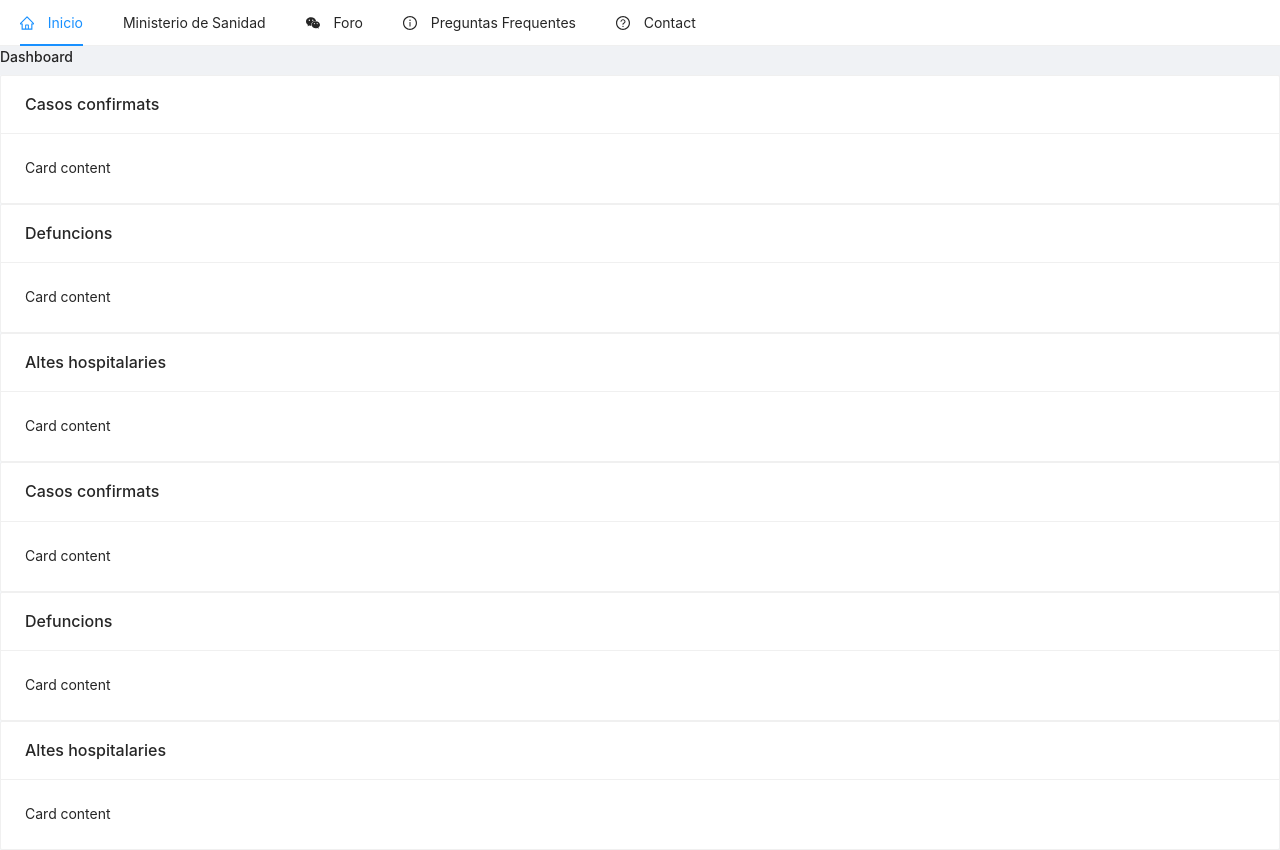
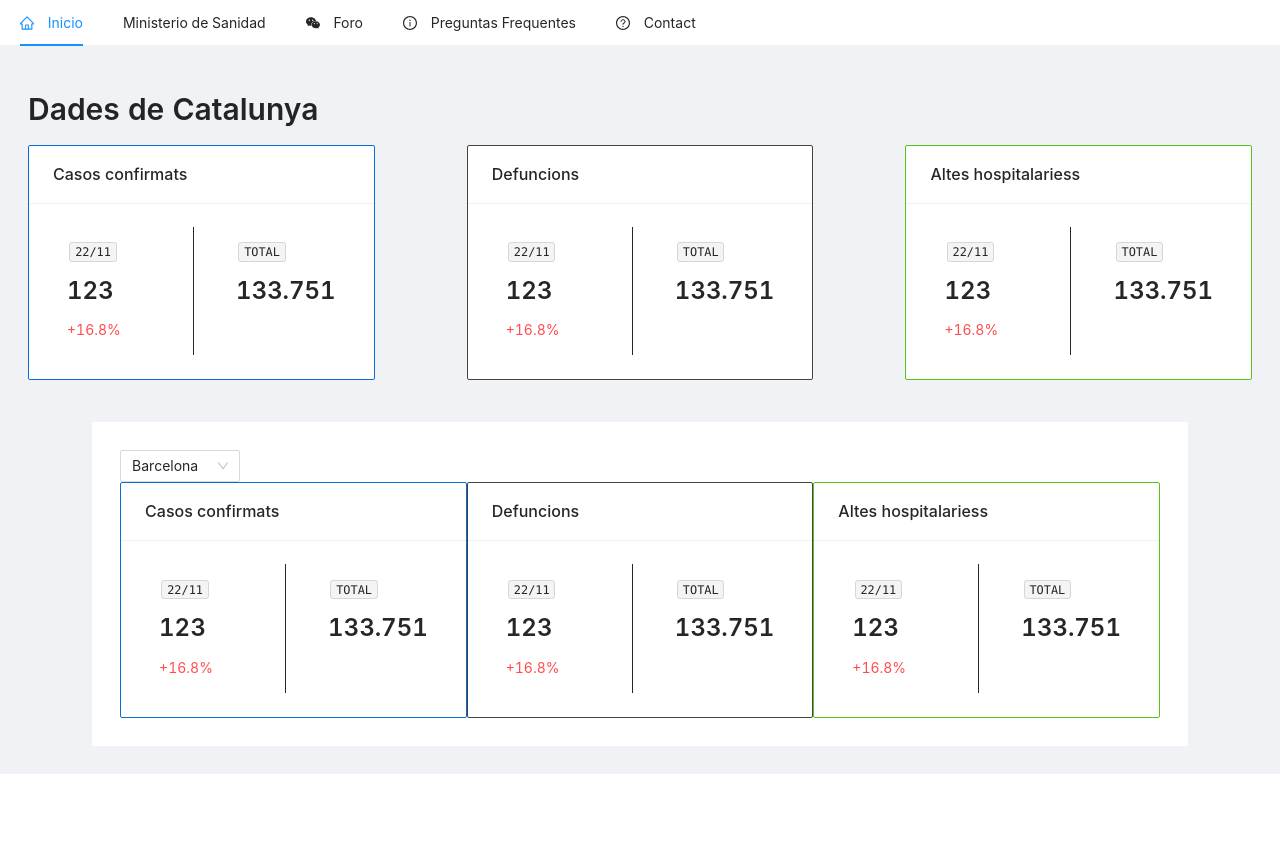
Before and after one commit to andreugallofre/DashCovidCenter, a React (Create React App) app in the folder client/: page / in a window 1280 px wide. After the commit the page ends 800 px from the top, so only its background shows below. Built offline with nearby package versions, Linux system fonts and the light colour scheme.

Commit message:
Implementar dashboard con mock data

```diff
--- a/client/src/components/Dashboard/Dashboard.css
+++ b/client/src/components/Dashboard/Dashboard.css
@@ -0,0 +1,64 @@
+
+.dash-card {
+    display: flex;
+    flex-direction: row;
+    max-width: 30em;
+    justify-content: flex-start;
+    text-align: left;
+}
+
+.dash-card > div {
+    padding: 1em;
+}
+
+.dash-card > .first {
+    width: 10em;
+}
+.container {
+    padding: 2em;
+}
+
+.cards {
+    display: flex;
+    flex-direction: row;
+    justify-content: space-between;
+    align-items: stretch;
+    width: auto;
+    flex-wrap: wrap;
+}
+
+.content {
+    margin-top: 3em;
+    display: flex;
+    width: 100%;
+    justify-content: center;
+}
+
+.content .into {
+    background-color: white !important;
+    max-width: 100em;
+    padding: 2em;
+}
+
+.divider {
+    border-left: 1px solid;
+}
+
+.title {
+    margin-top: 0.5em !important;
+}
+
+.blue-card {
+    border:  0.1em solid;
+    border-color: #096dd9 !important;
+}
+
+.grey-card {
+    border:  0.1em solid;
+    border-color: #434343 !important;
+}
+
+.green-card {
+    border:  0.1em solid;
+    border-color: #52c41a !important;
+}
--- a/client/src/components/Dashboard/Dashboard.js
+++ b/client/src/components/Dashboard/Dashboard.js
@@ -1,37 +1,119 @@
-import React, {Component} from 'react';
-import { Card, Layout } from 'antd';
-import './Dashboard.css';
+import React, { Component } from "react";
+import { Typography } from "antd";
+
+import { Card, Divider, Layout } from "antd";
+import "./Dashboard.css";
+import { Content } from "antd/lib/layout/layout";
+import MenuCiudades from "../Menu/Ciudades";
+const { Title, Text } = Typography;
 export class Dashboard extends Component {
+  renderCard(data) {
+    const { title, total, dia, cssClass } = data;
+    const color = dia.pert > 0 ? "danger" : "success";
+    const percentage = dia.pert > 0 ? `+${dia.pert}%` : `-${dia.pert}%`;
+    return (
+      <Card title={title} bordered={true} className={cssClass}>
+        <div class="dash-card">
+          <div className="first">
+            <Text code>{dia.data}</Text>
+            <Title level={3} className="title">
+              {dia.total}
+            </Title>
+            <Text type={color}> {percentage} </Text>
+          </div>
+          <div className="divider" />
+          <div>
+            <Text code>TOTAL</Text>
+            <Title level={3} className="title">
+              {total}
+            </Title>
+          </div>
+        </div>
+      </Card>
+    );
+  }
 
   render() {
-        return(
-            <Layout>
-                <h1>Dashboard</h1>
-                <div>
-                    <Card title="Casos confirmats" bordered={true}>
-                        Card content
-                    </Card>
-                    <Card title="Defuncions" bordered={true}>
-                        Card content
-                    </Card>
-                    <Card title="Altes hospitalaries" bordered={true}>
-                        Card content
-                    </Card>
+    return (
+      <Layout className="container">
+        <Title className="title" level={2}>
+          Dades de Catalunya
+        </Title>
+        <div className="cards">
+          {this.renderCard({
+            title: "Casos confirmats",
+            total: 133.751,
+            dia: {
+              data: "22/11",
+              total: 123,
+              pert: 16.8,
+            },
+            cssClass: "blue-card",
+          })}
+
+          {this.renderCard({
+            title: "Defuncions",
+            total: 133.751,
+            dia: {
+              data: "22/11",
+              total: 123,
+              pert: 16.8,
+            },
+            cssClass: "grey-card",
+          })}
+
+          {this.renderCard({
+            title: "Altes hospitalariess",
+            total: 133.751,
+            dia: {
+              data: "22/11",
+              total: 123,
+              pert: 16.8,
+            },
+            cssClass: "green-card",
+          })}
         </div>
-                <div>
-                    <div>
-                        <Card title="Casos confirmats" bordered={true}>
-                            Card content
-                        </Card>
-                        <Card title="Defuncions" bordered={true}>
-                            Card content
-                        </Card>
-                        <Card title="Altes hospitalaries" bordered={true}>
-                            Card content
-                        </Card>
+        <div className="content">
+          <div className="into">
+            <MenuCiudades
+              items={["Barcelona", "Girona", "Lleida", "Tarragona"]}
+            />
+            <div className="cards">
+              {this.renderCard({
+                title: "Casos confirmats",
+                total: 133.751,
+                dia: {
+                  data: "22/11",
+                  total: 123,
+                  pert: 16.8,
+                },
+                cssClass: "blue-card",
+              })}
+
+              {this.renderCard({
+                title: "Defuncions",
+                total: 133.751,
+                dia: {
+                  data: "22/11",
+                  total: 123,
+                  pert: 16.8,
+                },
+                cssClass: "grey-card",
+              })}
+
+              {this.renderCard({
+                title: "Altes hospitalariess",
+                total: 133.751,
+                dia: {
+                  data: "22/11",
+                  total: 123,
+                  pert: 16.8,
+                },
+                cssClass: "green-card",
+              })}
             </div>
           </div>
-
+        </div>
       </Layout>
     );
   }
--- /dev/null
+++ b/client/src/components/Menu/Ciudades.js
@@ -0,0 +1,26 @@
+
+import React from 'react';
+import { Select } from 'antd';
+
+const { Option } = Select;
+
+function MenuCiudades (props) {
+
+    function renderItems (items) {
+        let result = []
+        for(var i of items) {
+            result.push(
+                <Option value={i}>{i}</Option>
+          )
+        }
+        return result
+    }
+
+    return (
+        <Select defaultValue={props.items[0]} style={{ width: 120 }} onChange={props.handleChange}>
+            {renderItems(props.items)}
+        </Select>
+    )
+}
+
+export default MenuCiudades
```
Lines whose indentation alone changed are shown as unchanged.
